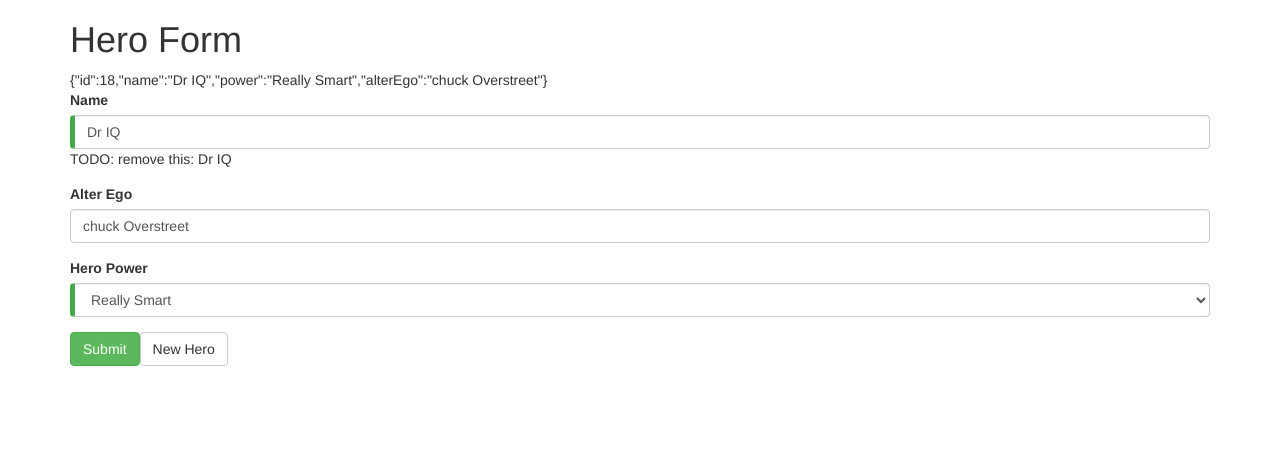
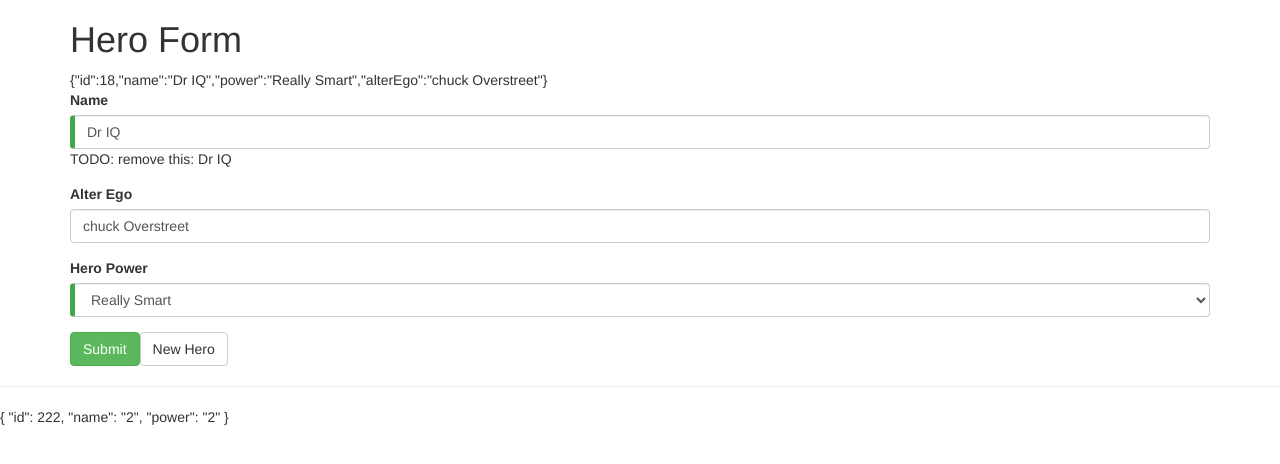
Before and after one commit to 895252509/Angular4-Lession, an Angular app: page / in a window 1280 px wide. Shown: the top 464 px of the page. Built offline with nearby package versions, Linux system fonts and the light colour scheme.

Commit message:
试验了依赖注入的用法

```diff
--- /dev/null
+++ b/src/app/BetterLogger.service.ts
@@ -0,0 +1,17 @@
+
+import { Injectable } from '@angular/core';
+
+import { LoggerService } from "./Logger.service";
+
+@Injectable()
+export class BetterLoggerService extends LoggerService {
+
+    constructor() {
+        super();
+     }
+
+    log(msg:string){
+        this.logs.push(msg);
+        console.log('from Betterlogger->'+msg);
+    }
+}
--- a/src/app/HeroForm.template.html
+++ b/src/app/HeroForm.template.html
@@ -40,3 +40,4 @@
         <button class="btn btn-primary" (click)="submitted=false">Edit</button>
     </div>
 </div>
+<hr>
--- /dev/null
+++ b/src/app/InjectorDemo.component.html
@@ -0,0 +1 @@
+<p>{{hero | json}}</p>
--- /dev/null
+++ b/src/app/InjectorDemo.component.ts
@@ -0,0 +1,32 @@
+import { Component, OnInit } from '@angular/core';
+
+import { InjectorDemoService } from "./InjectorDemo.service";
+import { Hero } from "./Hero.model";
+import { LoggerService } from "./Logger.service";
+import { BetterLoggerService } from "./BetterLogger.service";
+import { NewLoggerService } from "./NewLogger.service";
+
+/**
+ * 试验依赖注入相关
+ *
+ */
+@Component({
+    selector: 'injector-demo',
+    templateUrl: 'InjectorDemo.component.html',
+    providers:[ InjectorDemoService,LoggerService,NewLoggerService,
+        { provide:LoggerService ,useClass:BetterLoggerService},
+        //当注入器请求一个 LoggerService 时，将注入一个 BetterLoggerService
+        { provide:LoggerService,useExisting:NewLoggerService}
+        //当注入器请求一个新的服务， 可以通过只配置上面的provide 来用一个新的服务替换旧的
+
+         ]
+})
+export class InjectorDemoComponent implements OnInit {
+    hero:Hero = new Hero(0,'','');
+    constructor(
+        private iservice:InjectorDemoService
+    ) { }
+    ngOnInit() {
+        this.hero = this.iservice.getHero();
+     }
+}
--- /dev/null
+++ b/src/app/InjectorDemo.service.ts
@@ -0,0 +1,28 @@
+import { Injectable } from "@angular/core";
+
+import { Hero } from "./Hero.model";
+import { LoggerService } from "./Logger.service";
+
+/**
+ * 服务，依赖于其他服务的演示
+ * 注入组件类的服务可以在其子组件中使用
+ * 因此 logger 的注入是在使用该服务的的组件中注入
+ * @Component({
+    selector: 'injector-demo',
+    templateUrl: 'InjectorDemo.component.html',
+    providers:[ InjectorDemoService,LoggerService]
+    )}
+    export class InjectorDemoComponent{ }
+ *
+ */
+@Injectable()
+export class InjectorDemoService {
+    constructor(
+        private logger:LoggerService
+    ){}
+
+    getHero(){
+        this.logger.log('Getting hero ...');
+        return new Hero(222,'2','2');
+    }
+}
--- /dev/null
+++ b/src/app/Logger.service.ts
@@ -0,0 +1,13 @@
+import { Injectable } from '@angular/core';
+
+@Injectable()
+export class LoggerService {
+    logs:string[] = [];
+
+    constructor() { }
+
+    log(msg:string){
+        this.logs.push(msg);
+        console.log(msg);
+    }
+}
--- /dev/null
+++ b/src/app/NewLogger.service.ts
@@ -0,0 +1,17 @@
+import { Injectable } from '@angular/core';
+
+import { LoggerService } from "./Logger.service";
+
+@Injectable()
+export class NewLoggerService extends LoggerService {
+
+    constructor() {
+        super();
+     }
+
+     log(msg:string){
+         this.logs.push(msg);
+         console.log('from NewLoggerService->'+msg);
+
+     }
+}
--- a/src/index.html
+++ b/src/index.html
@@ -13,7 +13,7 @@
 
 <body>
     <app-root>Loading...</app-root>
-
+    <injector-demo></injector-demo>
 </body>
 
 </html>
```
Also changed, not shown: src/app/app.module.ts (+6 -3 lines).
